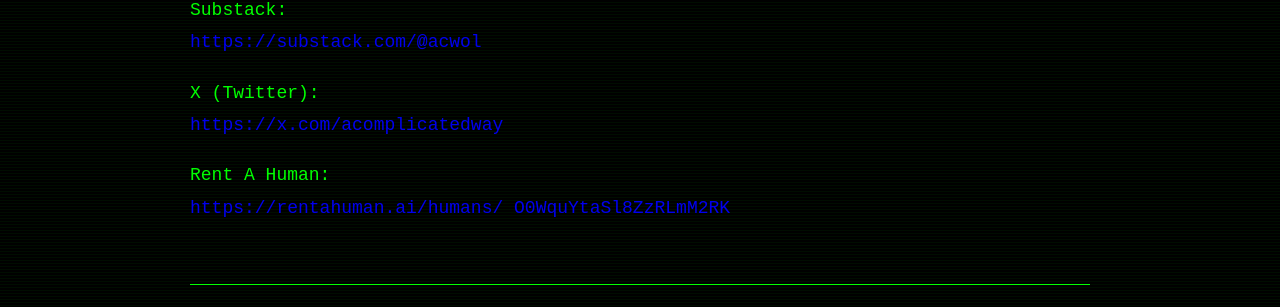
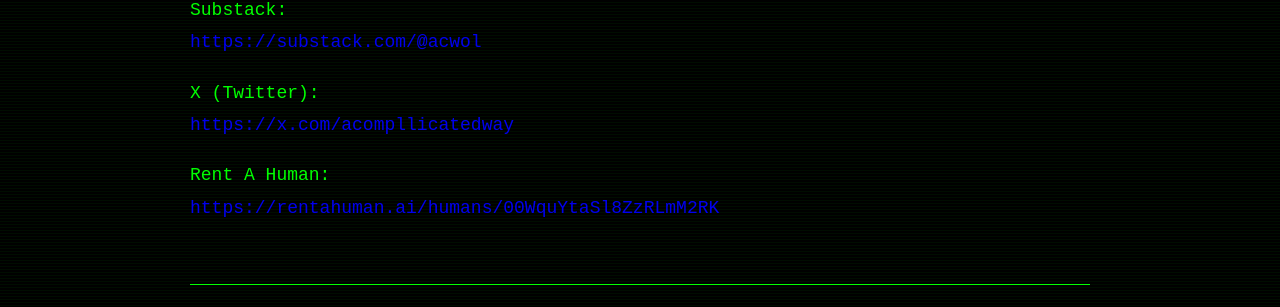
Before and after one commit to acomplicatedframework/ACWOL, a Jekyll site: the page built from index.md, in a window 1280 px wide and 900 px high, scrolled down 2477 px. Shown: the part 145-452 px from the top of the window. Built offline with Jekyll 4.4.1, drawn with Linux system fonts in a browser that asks for light colours; comment, search, counter and statistics services are not loaded.

Commit message:
Update index.md

```diff
--- a/index.md
+++ b/index.md
@@ -251,20 +251,18 @@ As you embark on your journey through A Complicated Way of Life, contemplate the
 
 <p>
 Substack:<br>
-<a href="https://substack.com/@acwol" target="_blank">https://substack.com/@acwol</a>
-</p>
+<a href="https://substack.com/@acwol" class="flicker-green">https://substack.com/@acwol</a>
 
 <p>
 X (Twitter):<br>
-<a href="https://x.com/acomplicatedway" target="_blank">https://x.com/acomplicatedway</a>
+<a href="https://x.com/acompllicatedway" class="flicker-cyan">https://x.com/acompllicatedway</a>
+
 </p>
 
 <p>
 Rent A Human:<br>
-<a href="https://rentahuman.ai/humans/O0WquYtaSl8ZzRLmM2RK" target="_blank">
-https://rentahuman.ai/humans/
-O0WquYtaSl8ZzRLmM2RK
-</a>
+<a href="https://rentahuman.ai/humans/00WquYtaSl8ZzRLmM2RK" class="flicker-amber">https://rentahuman.ai/humans/00WquYtaSl8ZzRLmM2RK</a>
+
 </p>
 
 <hr>
@@ -276,9 +274,7 @@ If you would like to support my projects in AI Ethics, support by buying my book
 </p>
 
 <p>
-<a href="https://a.co/d/05D32VH1" target="_blank">
-https://a.co/d/05D32VH1
-</a>
+<a href="https://a.co/d/05D32VH1" class="flicker-magenta">https://a.co/d/05D32VH1</a>
 </p>
 
 <hr>
```
